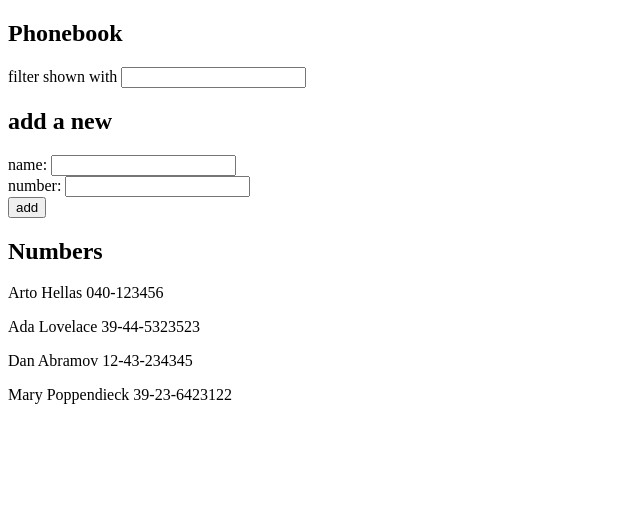
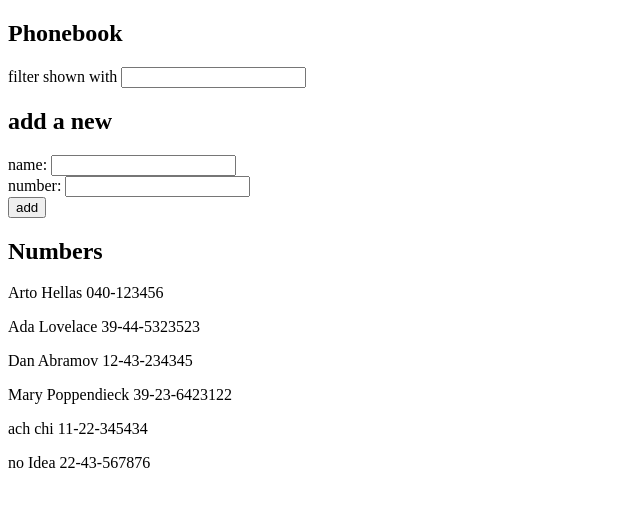
Before and after one commit to AcharaChisomSolomon/phonebook-fe, a React (Vite) app: page / in a window 1280 px wide. Shown: the top 506 px of the page, without its empty margins (0-640 px from the left). Built offline with nearby package versions, Linux system fonts and the light colour scheme; data requests are answered from the project's data file.

Commit message:
add new Person to temp server

```diff
--- a/db.json
+++ b/db.json
@@ -3,22 +3,32 @@
     {
       "name": "Arto Hellas",
       "number": "040-123456",
-      "id": 1
+      "id": "1"
     },
     {
       "name": "Ada Lovelace",
       "number": "39-44-5323523",
-      "id": 2
+      "id": "2"
     },
     {
       "name": "Dan Abramov",
       "number": "12-43-234345",
-      "id": 3
+      "id": "3"
     },
     {
       "name": "Mary Poppendieck",
       "number": "39-23-6423122",
-      "id": 4
+      "id": "4"
+    },
+    {
+      "id": 5,
+      "name": "ach chi",
+      "number": "11-22-345434"
+    },
+    {
+      "id": "3e6e",
+      "name": "no Idea",
+      "number": "22-43-567876"
     }
   ]
 }
--- a/src/App.jsx
+++ b/src/App.jsx
@@ -28,12 +28,15 @@ const App = () => {
       const newPersonObj = {
         name: newName,
         number: newNumber,
-        id: persons.length + 1,
       };
 
-      setPersons(persons.concat(newPersonObj));
-      setNewName("");
-      setNewNumber('')
+      axios
+        .post('http://localhost:3002/persons', newPersonObj)
+        .then(response => {
+          setPersons(persons.concat(response.data));
+          setNewName("");
+          setNewNumber("");
+        })
     }
   }
 
```
